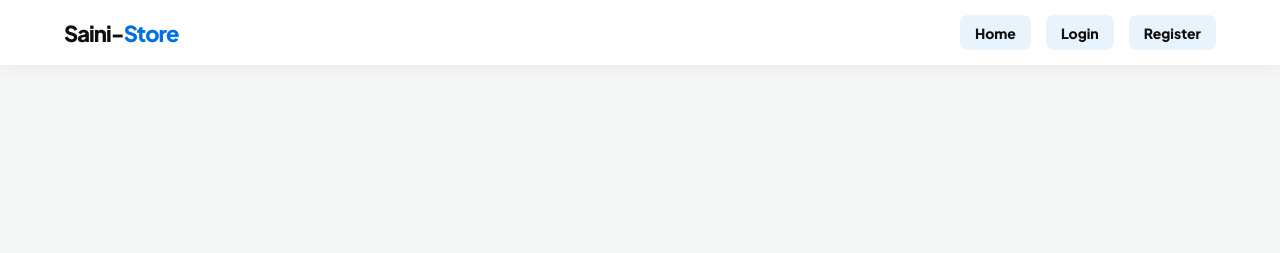
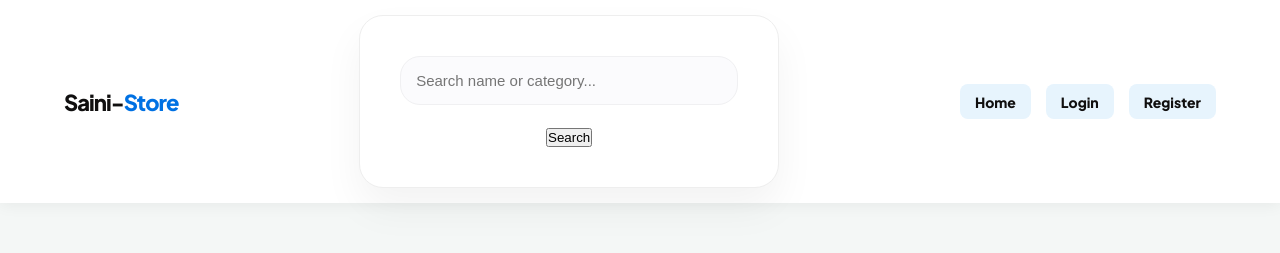
Before and after one commit to PINTU2029/Saini-Store, a React (Create React App) app in the folder Frontend/: page / in a window 1280 px wide. Shown: the top 253 px of the page. Built offline with nearby package versions, Linux system fonts and the light colour scheme; no server answers.

Commit message:
Implement search feature in Navbar
Added search functionality to the Navbar component.

```diff
--- a/Frontend/src/components/Navbar.js
+++ b/Frontend/src/components/Navbar.js
@@ -1,7 +1,8 @@
-import React from 'react';
+import React, { useState } from 'react';
 import { Link, useNavigate } from 'react-router-dom';
 
 const Navbar = () => {
+    const [searchQuery, setSearchQuery] = useState(""); // 🔍 Search text ke liye state
     const navigate = useNavigate();
     const token = localStorage.getItem('token');
 
@@ -12,24 +13,49 @@ const Navbar = () => {
         window.location.reload();
     };
 
+    // ✅ Search Submit function
+    const handleSearch = (e) => {
+        e.preventDefault();
+        if (searchQuery.trim()) {
+            navigate(`/?search=${searchQuery}`); // URL badlega: /?search=mobile
+        } else {
+            navigate('/'); // Agar khali hai toh home page
+        }
+    };
+
     return (
-        <nav className="navbar">
+        <nav className="navbar navbar-expand-lg"> {/* Bootstrap Class */}
             <div className="logo" onClick={() => navigate('/')} style={{ cursor: 'pointer' }}>
                 Saini-<span>Store</span>
             </div>
+
+            {/* --- 🔍 Bootstrap Search Bar Start --- */}
+            <form className="d-flex mx-auto search-form" onSubmit={handleSearch}>
+                <input
+                    className="form-control me-2"
+                    type="search"
+                    placeholder="Search name or category..."
+                    aria-label="Search"
+                    value={searchQuery}
+                    onChange={(e) => setSearchQuery(e.target.value)}
+                    style={{ borderRadius: '20px', paddingLeft: '15px' }}
+                />
+                <button className="btn btn-primary search-btn" type="submit">
+                    Search
+                </button>
+            </form>
+            {/* --- Search Bar End --- */}
 
             <div className="nav-links">
                 <Link to="/" className="nav-link">Home</Link>
 
                 {token ? (
                     <>
-                        {/* Admin logged in: Blue Add Product & Red Logout */}
                         <Link to="/admin" className="admin-btn">+ Add Product</Link>
                         <button onClick={handleLogout} className="logout-btn">Logout</button>
                     </>
                 ) : (
                     <>
-                        {/* Guest: Simple Links */}
                         <Link to="/login" className="nav-link">Login</Link>
                         <Link to="/register" className="nav-link">Register</Link>
                     </>
```
